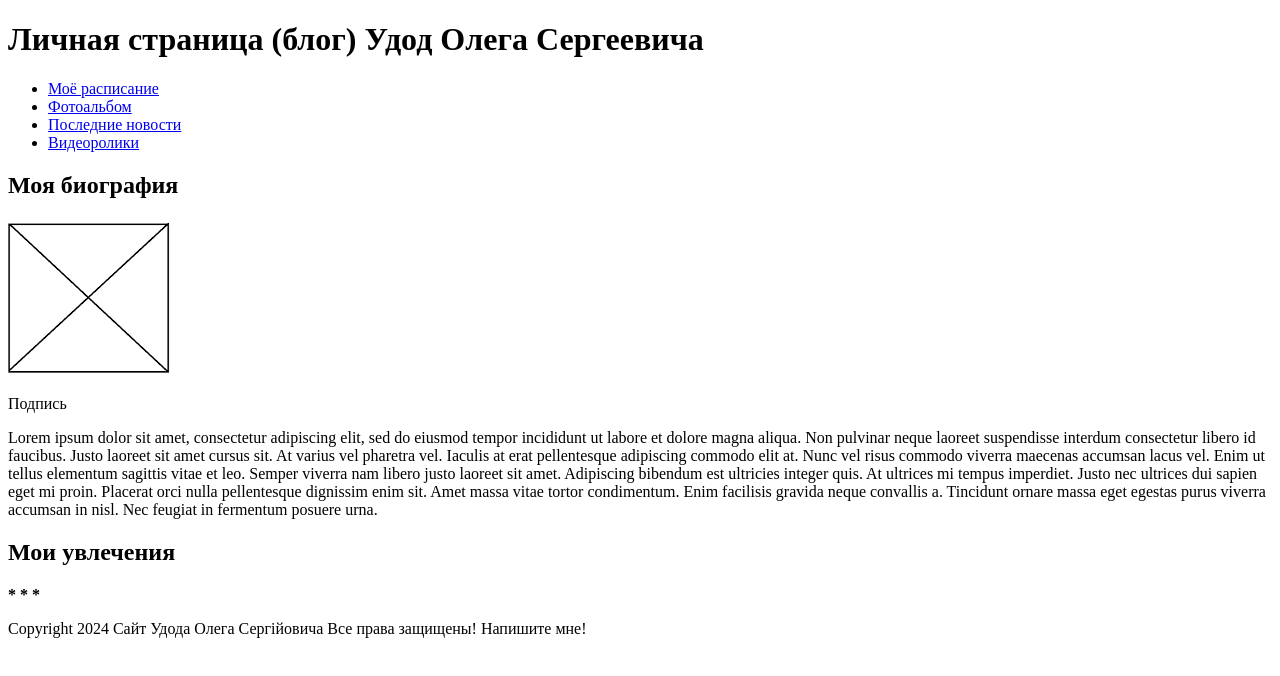
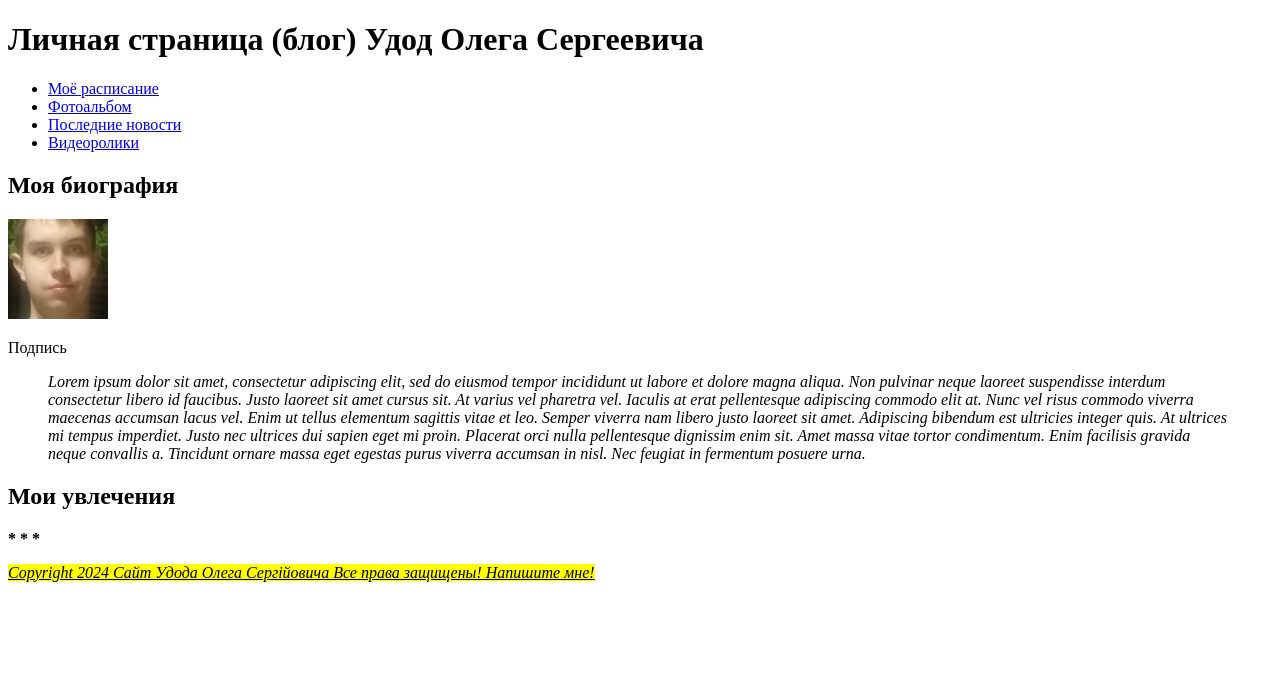
Before and after one commit to OlegUzp/Technologies-and-Internet-Protocoles, a website built with webpack: page lab3/webpack-project/src/pages/index.html in a window 1280 px wide. Built offline with nearby package versions, Linux system fonts and the light colour scheme; files whose address does not match are found by name.

Commit message:
adding my files to my repository

```diff
--- a/lab3/webpack-project/src/pages/index.html
+++ b/lab3/webpack-project/src/pages/index.html
@@ -7,10 +7,12 @@
 </head>
 
 <body>
-
+	<!-- ЗАГОЛОВОК-->
 	<header>
+		<!-- Главный заголовок -->
 		 <h1>Личная страница (блог) Удод Олега Сергеевича</h1>
 		 <nav>
+			<!-- Список навигации. Последний не стал менять название, чтобы не противоречить предоставленной фотографии-шаблону!-->
 			 <ul>
 				 <li><a href="./rozklad.html">Моё расписание</a></li>
 				 <li><a href="./photo.html">Фотоальбом</a></li>
@@ -23,18 +25,21 @@
 	 <section>
 		<article>
 			<header>
+				<!-- Подзаголовок -->
 				<h2>Моя биография</h2>
 			</header>
 			<p>
-				<img src="crossed_square.png" alt="Crossed square">
+
+				<a href="https://www.google.com/url?sa=i&url=https%3A%2F%2Fthenounproject.com%2Fbrowse%2Ficons%2Fterm%2Fsquare-cross%2F&psig=AOvVaw1nB5M5y6GmR6jKuLRxnRBh&ust=1709029244959000&source=images&cd=vfe&opi=89978449&ved=0CBIQjRxqFwoTCOjIrZrkyIQDFQAAAAAdAAAAABAF"><img src="OlegUdod_face.jpg" alt="crossed_square.png"></a>
 			</p>
 			<p>Подпись</p>
-			<p>
+			<blockquote><em>
 				Lorem ipsum dolor sit amet, consectetur adipiscing elit, sed do eiusmod tempor incididunt ut labore et dolore magna aliqua. Non pulvinar neque laoreet suspendisse interdum consectetur libero id faucibus. Justo laoreet sit amet cursus sit. At varius vel pharetra vel. Iaculis at erat pellentesque adipiscing commodo elit at. Nunc vel risus commodo viverra maecenas accumsan lacus vel. Enim ut tellus elementum sagittis vitae et leo. Semper viverra nam libero justo laoreet sit amet. Adipiscing bibendum est ultricies integer quis. At ultrices mi tempus imperdiet. Justo nec ultrices dui sapien eget mi proin. Placerat orci nulla pellentesque dignissim enim sit. Amet massa vitae tortor condimentum. Enim facilisis gravida neque convallis a. Tincidunt ornare massa eget egestas purus viverra accumsan in nisl. Nec feugiat in fermentum posuere urna.
-			</p>
+			</em></blockquote>
 		</article>
 	 </section>
 	 <section>
+		<!--Подзаголовок -->
 		<h2>Мои увлечения</h2>
 		<article>
 			<p>
@@ -43,9 +48,9 @@
 		</article>
 	 </section>
 	 <footer>
-		<p>
-			Copyright 2024 Сайт Удода Олега Сергійовича Все права защищены! Напишите мне!
-		</p>
+		<p><mark>
+			<i><u>Copyright 2024 Сайт Удода Олега Сергійовича Все права защищены! Напишите мне!</i></u>
+		</mark></p>
 	</footer>
 
 </body>
```
Also changed, not shown: lab1/app-root/public/index.html (+2 -2 lines), lab3/webpack-project/src/assets/images/OlegUdod_face.jpg (added).
